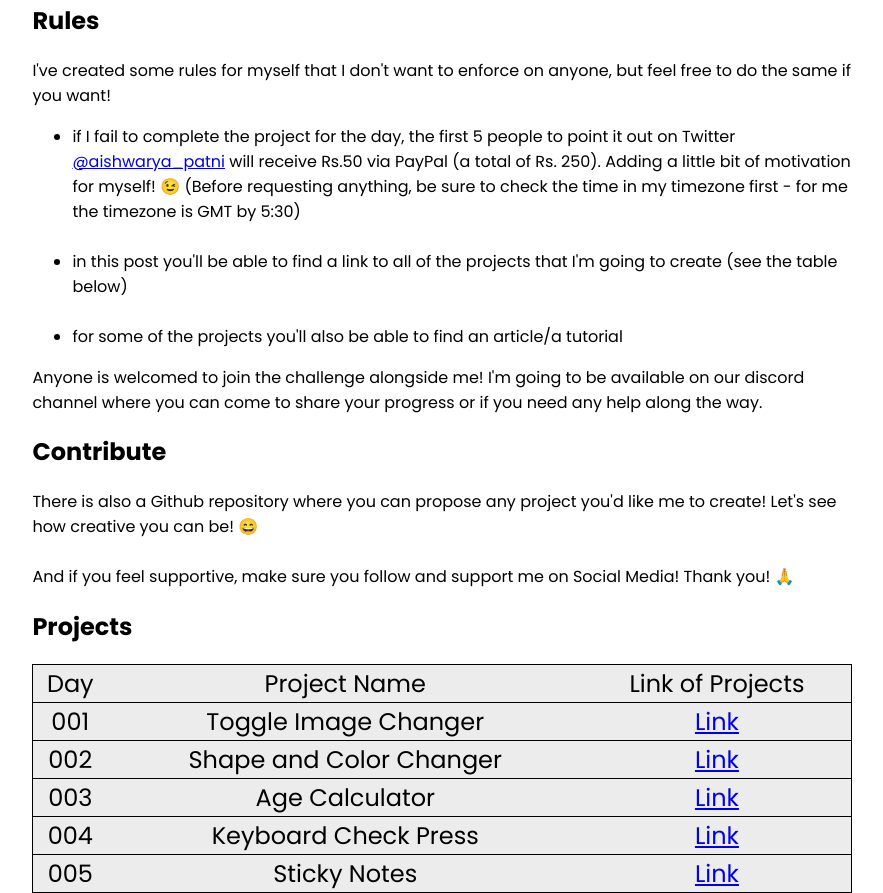
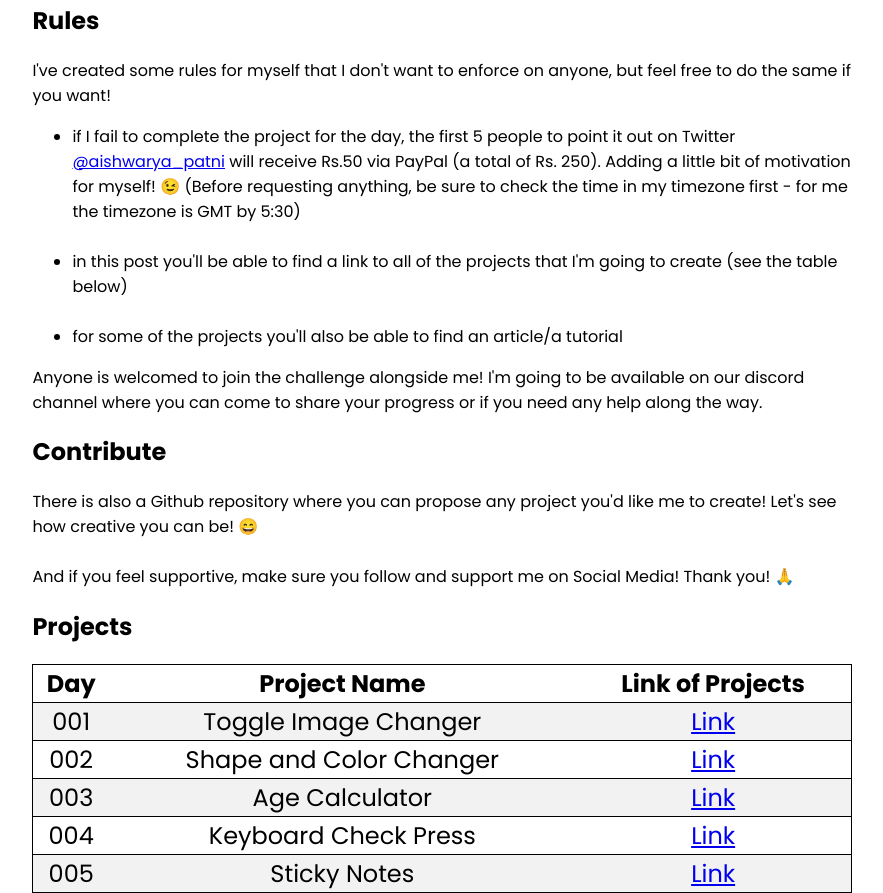
Before and after one commit to ashpatni20/100Days100ProjectsChallenge, a plain HTML site: page index.html in a window 1280 px wide. Shown: the part 845-1738 px from the top of the page, without its empty margins (326-1209 px from the left). Drawn offline with Linux system fonts and the light colour scheme.

Commit message:
alternate color to table

```diff
--- a/JS/script.js
+++ b/JS/script.js
@@ -12,9 +12,9 @@ function project(data) {
 
 
     const headingrow = `
-    <td>Day</td>
-    <td>Project Name</td>
-    <td>Link of Projects</td>
+    <td><strong>Day</strong></td>
+    <td><strong>Project Name</strong></td>
+    <td><strong>Link of Projects</strong></td>
     `;
     tableHeading.innerHTML = headingrow;
 
@@ -35,6 +35,9 @@ function project(data) {
 
             card.classList.add('card');
 
+
+
+
     });
 
     projects_container.appendChild(card);
--- a/style.css
+++ b/style.css
@@ -114,6 +114,11 @@ tr{
     font-size: x-large;
     text-align: center  ;
 }
-td{
-    background-color: rgb(236, 236, 236);
+
+.card td {
+    background-color: white;
 }
+
+.card tr:nth-child(even) td {
+    background-color: #f2f2f2;
+}
```
